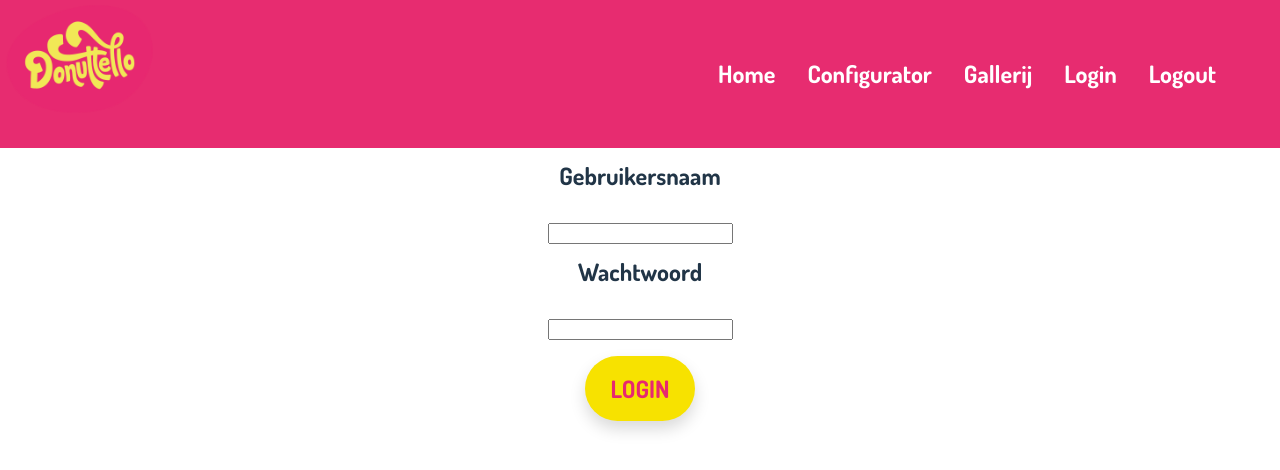
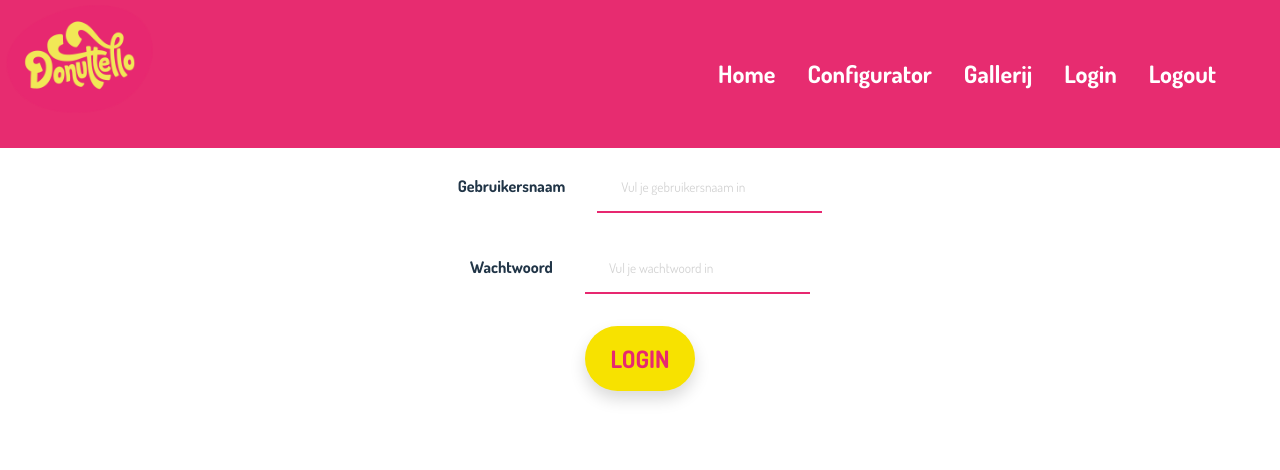
Before and after one commit to LaurenVD/development5-eindbaas-frontend, a Vue app: page /login in a window 1280 px wide. Shown: the top 470 px of the page. Built offline with nearby package versions, Linux system fonts and the light colour scheme; a web font is replaced by a local one.

Commit message:
feat: show error message if login is incorrect and add style

```diff
--- a/public/views/Login.vue
+++ b/public/views/Login.vue
@@ -7,6 +7,9 @@ import GalleryItem from '../../src/components/GalleryItem.vue';
 import Home from '../views/Home.vue'
 
 import { onMounted, reactive, ref } from 'vue'
+
+//define error
+const error = ref('')
 
 
 //log user in with correct credentials
@@ -28,6 +31,11 @@ const login = async () => {
     localStorage.setItem('token', data.data.token)
     window.location.href = '/gallery'
   }
+  //show v-if error if login is incorrect
+  else {
+    error.value = 'Gebruikersnaam of wachtwoord zijn incorrect'
+  }
+
 }
 
 </script>
@@ -37,13 +45,15 @@ const login = async () => {
   <div class="signup">
     <div>
       <label for="username">Gebruikersnaam</label>
-      <input type="text" class="input--text" name="username" id="username">
+      <input type="text" class="input--text" name="username" id="username" placeholder="Vul je gebruikersnaam in">
     </div>
 
     <div>
       <label for="password">Wachtwoord</label>
-      <input type="password" class="input--text" name="password" id="password">
+      <input type="password" class="input--text" name="password" id="password" placeholder="Vul je wachtwoord in">
     </div>
+
+    <p v-if="error" class="error">Gebruikersnaam of wachtwoord zijn incorrect</p>
 
     <button class="btn" @click="login">Login</button>
   </div>
@@ -52,22 +62,30 @@ const login = async () => {
 
 <style scoped>
 
-label {
-    margin: auto;
-    padding: 2rem;
-    display: block;
-    font-size: 1.5em;
-    font-weight: bolder;
-    padding-top: 1rem;
-  };
+  label {
+    margin-top: 1rem;
+    margin-right: 2rem;
+    font-weight : bold;
+  }
 
-input {
-    margin: 0;
-    padding: 2rem;
-    font-size: 1.5em;
-    font-weight: bolder;
-    display: block;
-  };
+  .input--text {
+    padding: 1rem 1.5rem;
+    border-bottom: 2px solid #E72870;
+    border-top: none;
+    border-left: none;
+    border-right: none;
+    margin-top: 1rem;
+    margin-bottom: 1rem;
+  }
+
+  .input--text:focus {
+    outline: none;
+  }
+
+  .input--text::placeholder {
+    color: lightgray;
+    font-family: 'Dosis', sans-serif;
+  }
 
   .title {
     color: white;
@@ -100,4 +118,10 @@ input {
     transform: translateY(2px);
   }
 
+  .error {
+    color: red;
+    font-weight: bolder;
+    margin-top: 1rem;
+  }
+
 </style>
```
